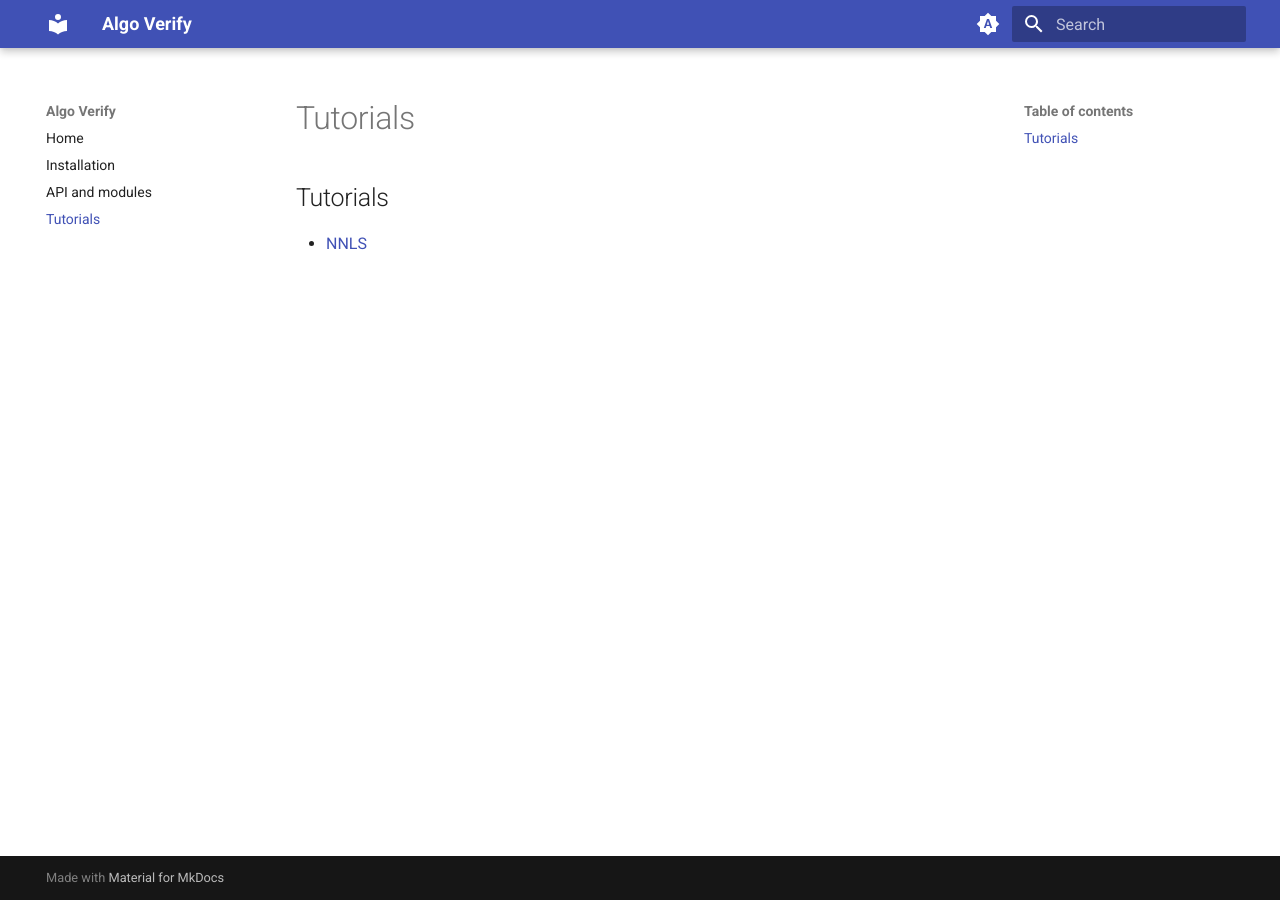
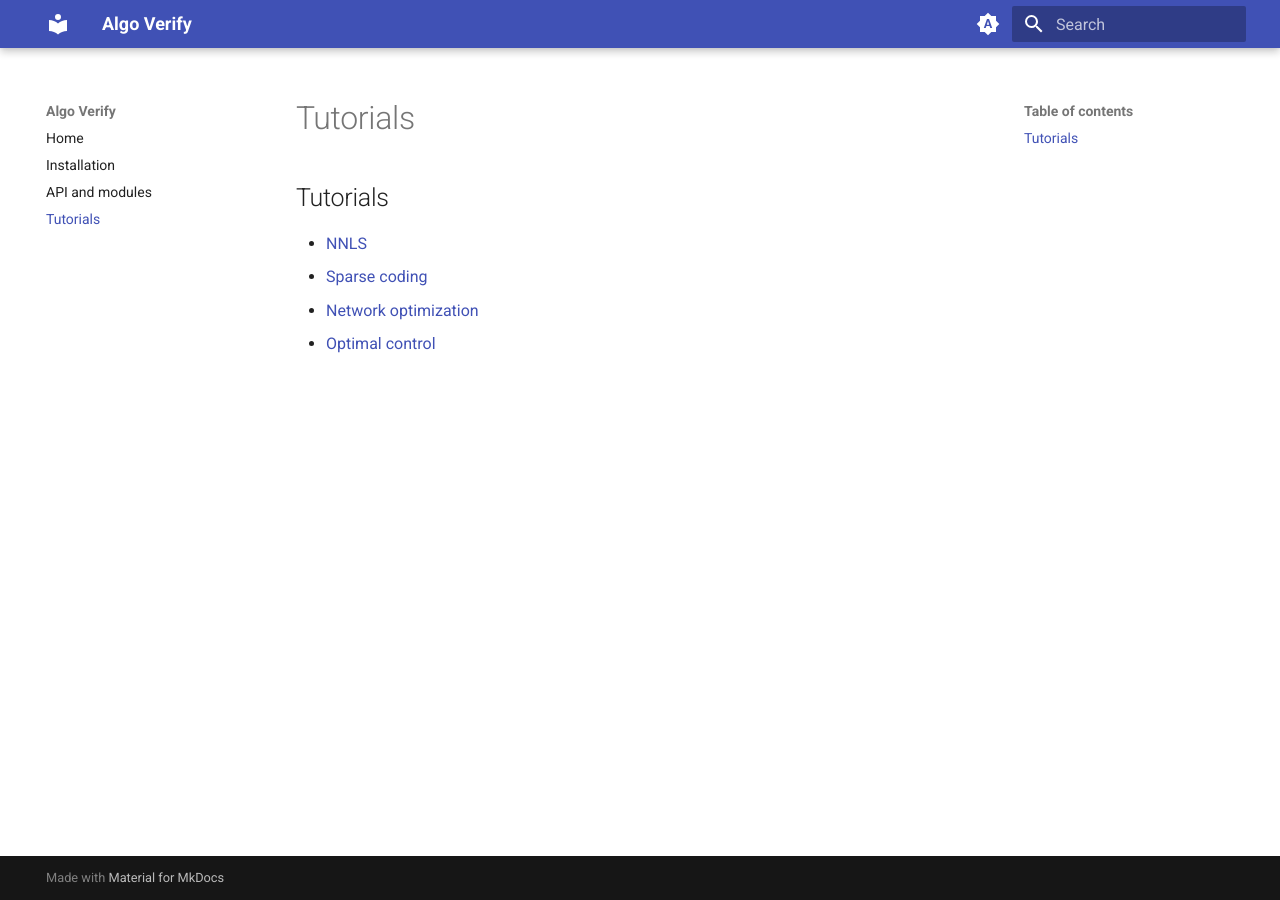
Before and after one commit to stellatogrp/fomtools, an MkDocs documentation site: the page built from docs/tutorials.md, in a window 1280 px wide. Built offline with MkDocs 1.6.1 and Material for MkDocs 9.7.7, drawn with Linux system fonts in a browser that asks for light colours.

Commit message:
added list of tutorials

```diff
--- a/docs/tutorials.md
+++ b/docs/tutorials.md
@@ -1,2 +1,5 @@
 ## Tutorials
 * [NNLS](tutorials/NNLS.html)
+* [Sparse coding](tutorials/sparse_coding.html)
+* [Network optimization](tutorials/network_optimization.html)
+* [Optimal control](tutorials/optimal_control.html)
```
